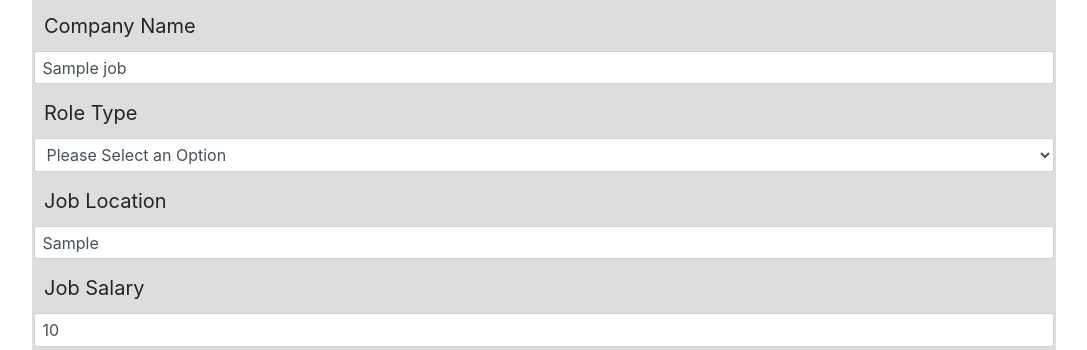
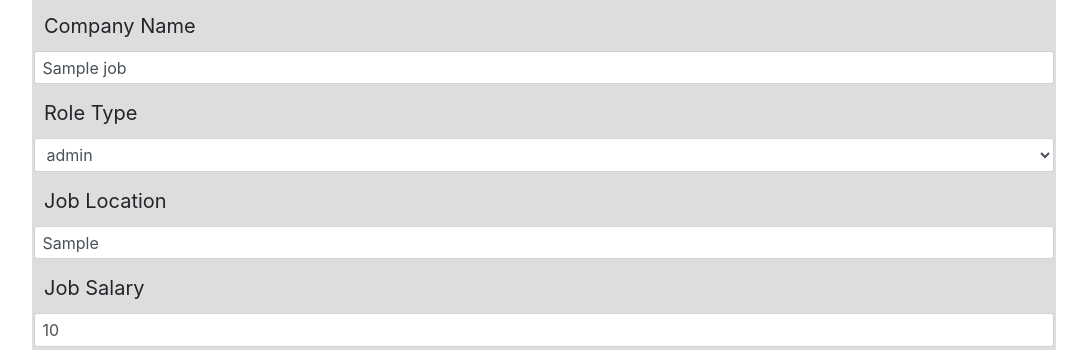
Before and after one commit to Code-Institute-Submissions/CI-MS3-Fledgling-Talent, a Flask app: template templates/edit_job.html in a window 1280 px wide. Shown: the part 234-584 px from the top of the page, without its empty margins (96-1183 px from the left). Run offline with Flask 2, Linux system fonts and the light colour scheme; the template is opened without the code that fills it: most values are stand-ins (such as "Sample title", 1, 10 or a date in 2020); some libraries are stand-ins or nearby versions.

Commit message:
FEAT: Bind role_type data to edit form

```diff
--- a/templates/edit_job.html
+++ b/templates/edit_job.html
@@ -24,10 +24,12 @@
                     <div class="form-group">
                         <label for="role_type">Role Type</label>
                         <select class="form-control" id="role_type" name="role_type" required>
-                            <option disabled selected>Please Select an Option</option>
-                            <option>Temporary</option>
-                            <option>Permanent</option>
-                            <option>Fixed Term Contract</option>
+                            <option disabled>Please Select an Option</option>
+                            {% if option == selected %}
+                                <option value="{{ job.role_type }}">{{ job.role_type }}</option>
+                            {% else %}
+                                <option value="{{ job.role_type }}">{{ job.role_type }}</option>
+                            {% endif %}
                         </select>
                     </div>
                     <!--Job Location Field-->
```
